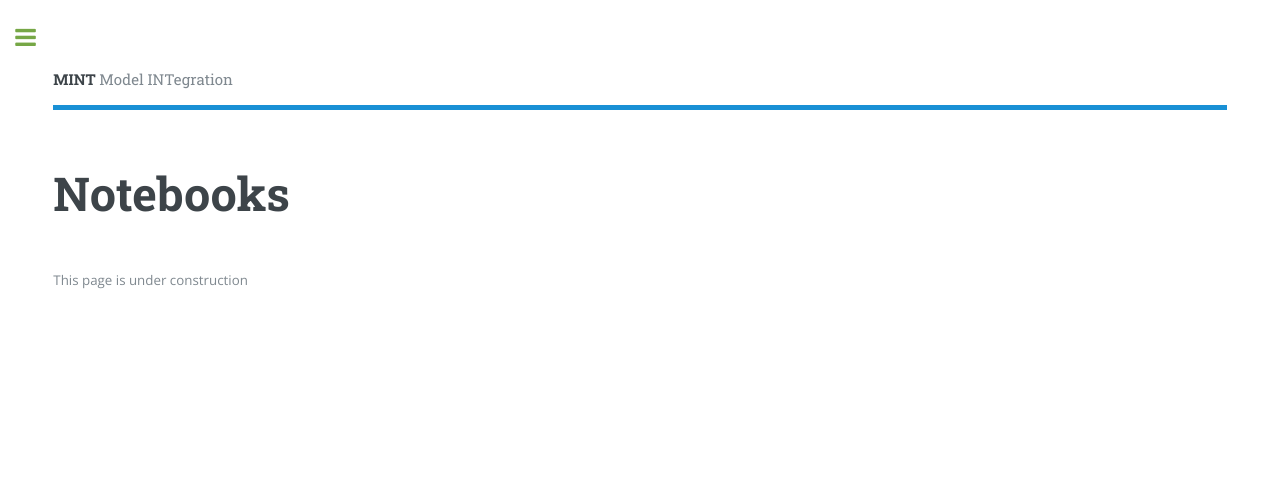
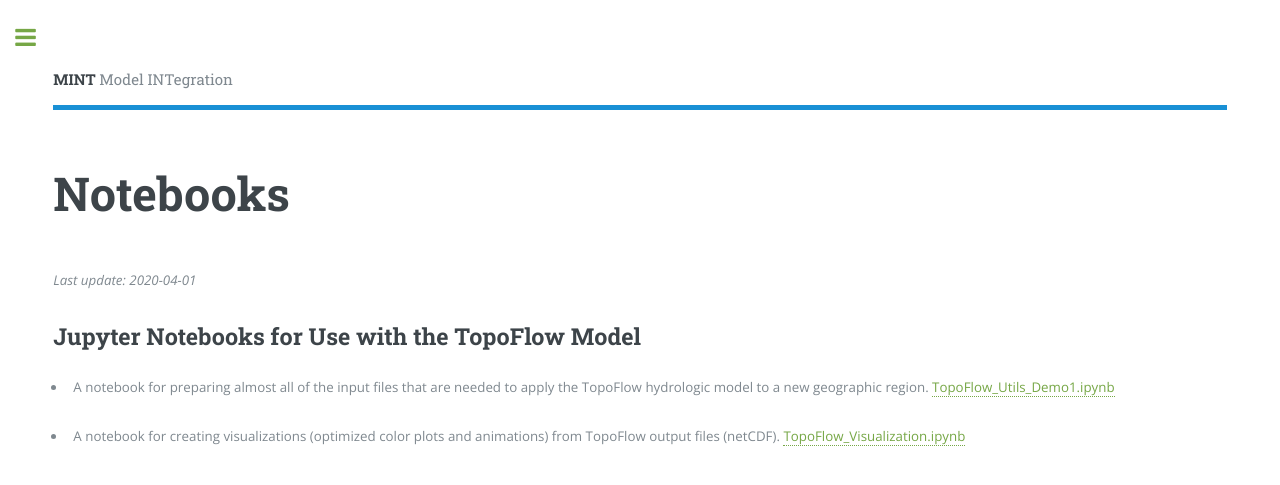
Before and after one commit to KnowledgeCaptureAndDiscovery/MINT, a Jekyll site: the page built from notebooks.md, in a window 1280 px wide. Shown: the top 485 px of the page. Built offline with Jekyll 4.4.1, drawn with Linux system fonts in a browser that asks for light colours.

Commit message:
Added TopoFlow notebooks

```diff
--- a/notebooks.md
+++ b/notebooks.md
@@ -3,4 +3,10 @@ layout: page
 title: Notebooks
 ---
 
-This page is under construction
+*Last update: 2020-04-01*
+
+## Jupyter Notebooks for Use with the TopoFlow Model
+
+  * A notebook for preparing almost all of the input files that are needed to apply the TopoFlow hydrologic model to a new geographic region. [TopoFlow_Utils_Demo1.ipynb](https://github.com/peckhams/topoflow36/blob/master/TopoFlow_Utils_Demo1.ipynb)
+
+  * A notebook for creating visualizations (optimized color plots and animations) from TopoFlow output files (netCDF). [TopoFlow_Visualization.ipynb](https://github.com/peckhams/topoflow36/blob/master/TopoFlow_Visualization.ipynb)
```
